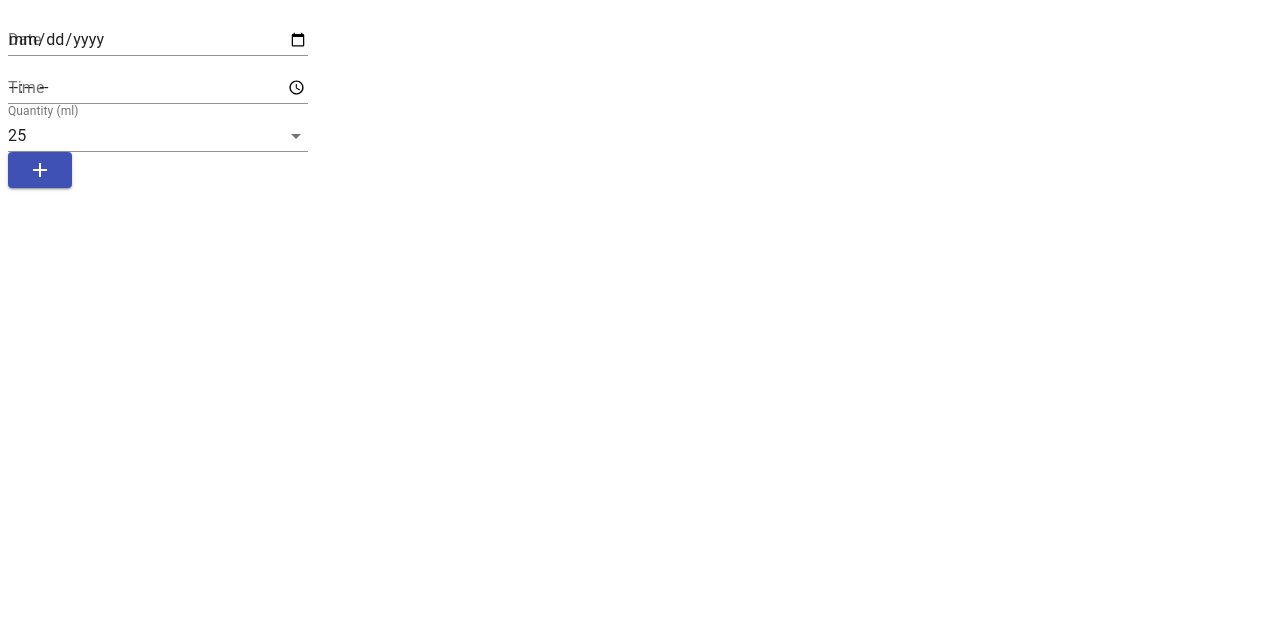
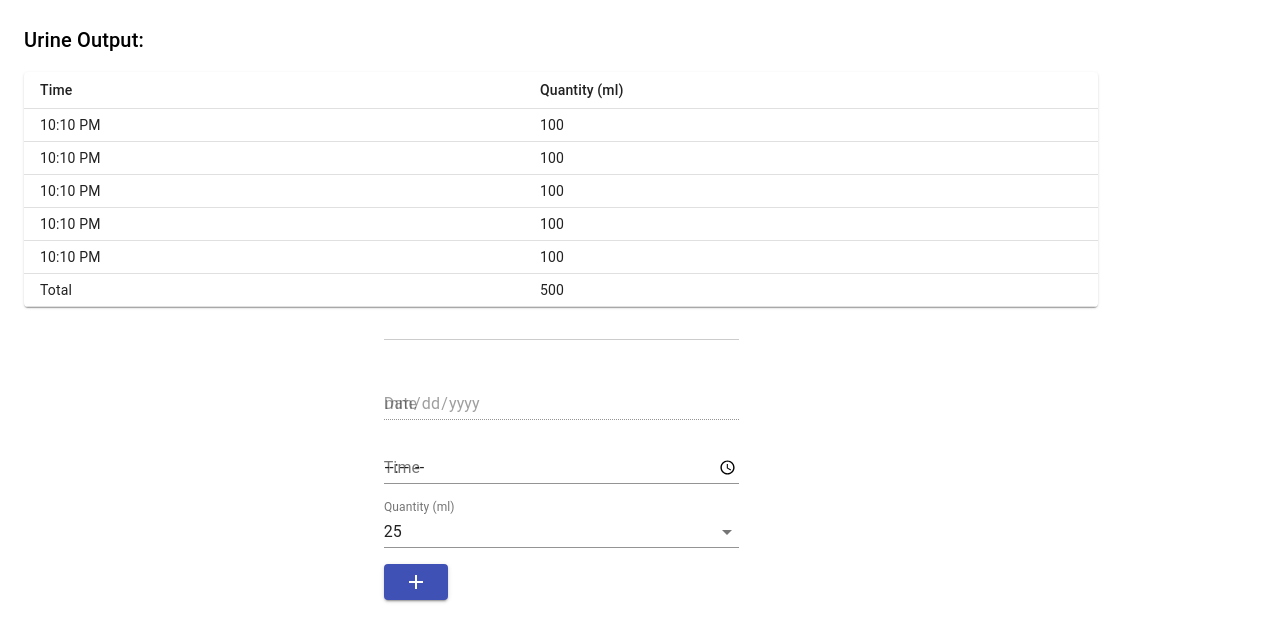
Before and after one commit to cra2ycoder/health-chart, a Next.js app: page /urine in a window 1280 px wide. Shown: the top 642 px of the page. Built offline with nearby package versions, Linux system fonts and the light colour scheme.

Commit message:
more ui updates

```diff
--- a/components/UrineForm.js
+++ b/components/UrineForm.js
@@ -14,15 +14,22 @@ export default function UrineForm() {
   const today = `${year}-${month}-${day}`
 
   return (
-    <Box>
+    <Box
+      style={{
+        width: '100%',
+        display: 'flex',
+        justifyContent: 'center',
+        flexWrap: 'wrap',
+      }}
+    >
       <style jsx>{`
         .urine-form {
-          width: 85%;
-          max-width: 300px;
           display: flex;
           justify-content: space-between;
           align-items: center;
           flex-wrap: wrap;
+          padding-top: 1rem;
+          border-top: 1px solid #ccc;
         }
       `}</style>
       <form className="urine-form">
@@ -31,16 +38,17 @@ export default function UrineForm() {
           label="Date"
           type="date"
           defaultValue={today}
-          style={{ width: '100%' }}
+          disabled
+          style={{ width: '100%', marginTop: '1rem' }}
         />
         <TextField
           id="time"
           label="Time"
           type="time"
           defaultValue={curDate.toLocaleTimeString()}
-          style={{ width: '100%' }}
+          style={{ width: '100%', marginTop: '1rem' }}
         />
-        <FormControl style={{ width: '100%' }}>
+        <FormControl style={{ width: '100%', marginTop: '1rem' }}>
           <InputLabel id="urine-quantity">Quantity (ml)</InputLabel>
           <Select labelId="urine-quantity" id="urine-quantity" value={25}>
             {new Array(40).fill(undefined).map((x, id) => {
@@ -49,7 +57,11 @@ export default function UrineForm() {
             })}
           </Select>
         </FormControl>
-        <Button color="primary" variant="contained">
+        <Button
+          color="primary"
+          variant="contained"
+          style={{ marginTop: '1rem' }}
+        >
           <AddIcon />
         </Button>
       </form>
--- /dev/null
+++ b/components/UrineList.js
@@ -0,0 +1,46 @@
+import Table from '@material-ui/core/Table'
+import TableBody from '@material-ui/core/TableBody'
+import TableCell from '@material-ui/core/TableCell'
+import TableContainer from '@material-ui/core/TableContainer'
+import TableHead from '@material-ui/core/TableHead'
+import TableRow from '@material-ui/core/TableRow'
+import Paper from '@material-ui/core/Paper'
+
+function createData(time, quantity) {
+  return { time, quantity }
+}
+
+const rows = [
+  createData('10:10 PM', 100),
+  createData('10:10 PM', 100),
+  createData('10:10 PM', 100),
+  createData('10:10 PM', 100),
+  createData('10:10 PM', 100),
+]
+
+export default function UrineList() {
+  return (
+    <TableContainer component={Paper} style={{ marginBottom: '2rem' }}>
+      <Table size="small">
+        <TableHead>
+          <TableRow>
+            <TableCell>Time</TableCell>
+            <TableCell>Quantity (ml)</TableCell>
+          </TableRow>
+        </TableHead>
+        <TableBody>
+          {rows.map(row => (
+            <TableRow>
+              <TableCell>{row.time}</TableCell>
+              <TableCell>{row.quantity}</TableCell>
+            </TableRow>
+          ))}
+          <TableRow>
+            <TableCell colSpan={1}>Total</TableCell>
+            <TableCell>{500}</TableCell>
+          </TableRow>
+        </TableBody>
+      </Table>
+    </TableContainer>
+  )
+}
--- a/pages/urine.js
+++ b/pages/urine.js
@@ -1,9 +1,27 @@
 import Box from '@material-ui/core/Box'
+import Typography from '@material-ui/core/Typography'
+import UrineList from '../components/UrineList'
 import UrineForm from '../components/UrineForm'
 
 export default function UrinePage() {
   return (
-    <Box>
+    <Box
+      style={{
+        width: '85%',
+        display: 'flex',
+        justifyContent: 'center',
+        flexWrap: 'wrap',
+        padding: '1rem',
+      }}
+    >
+      <Typography
+        variant="h6"
+        align="left"
+        style={{ width: '100%', marginBottom: '1rem' }}
+      >
+        Urine Output:
+      </Typography>
+      <UrineList />
       <UrineForm />
     </Box>
   )
```
